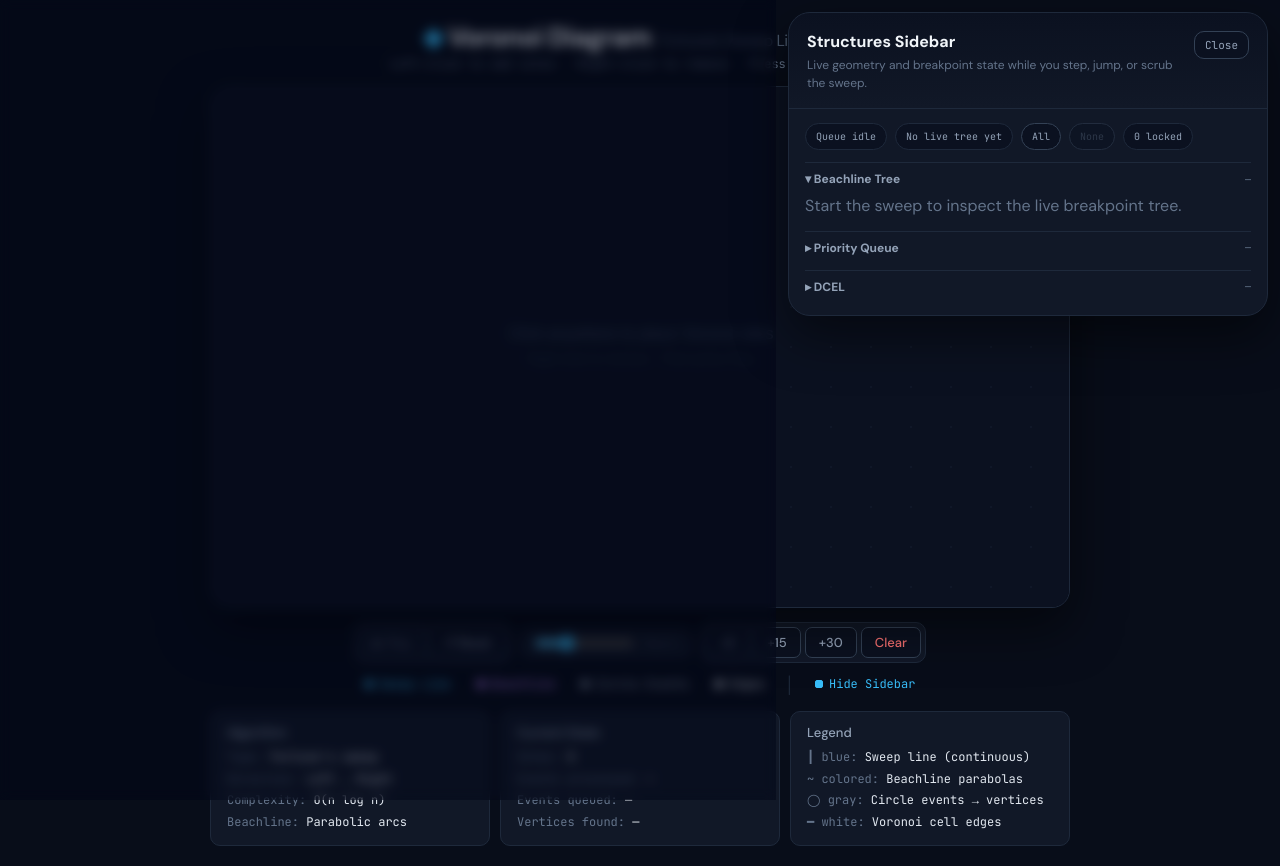
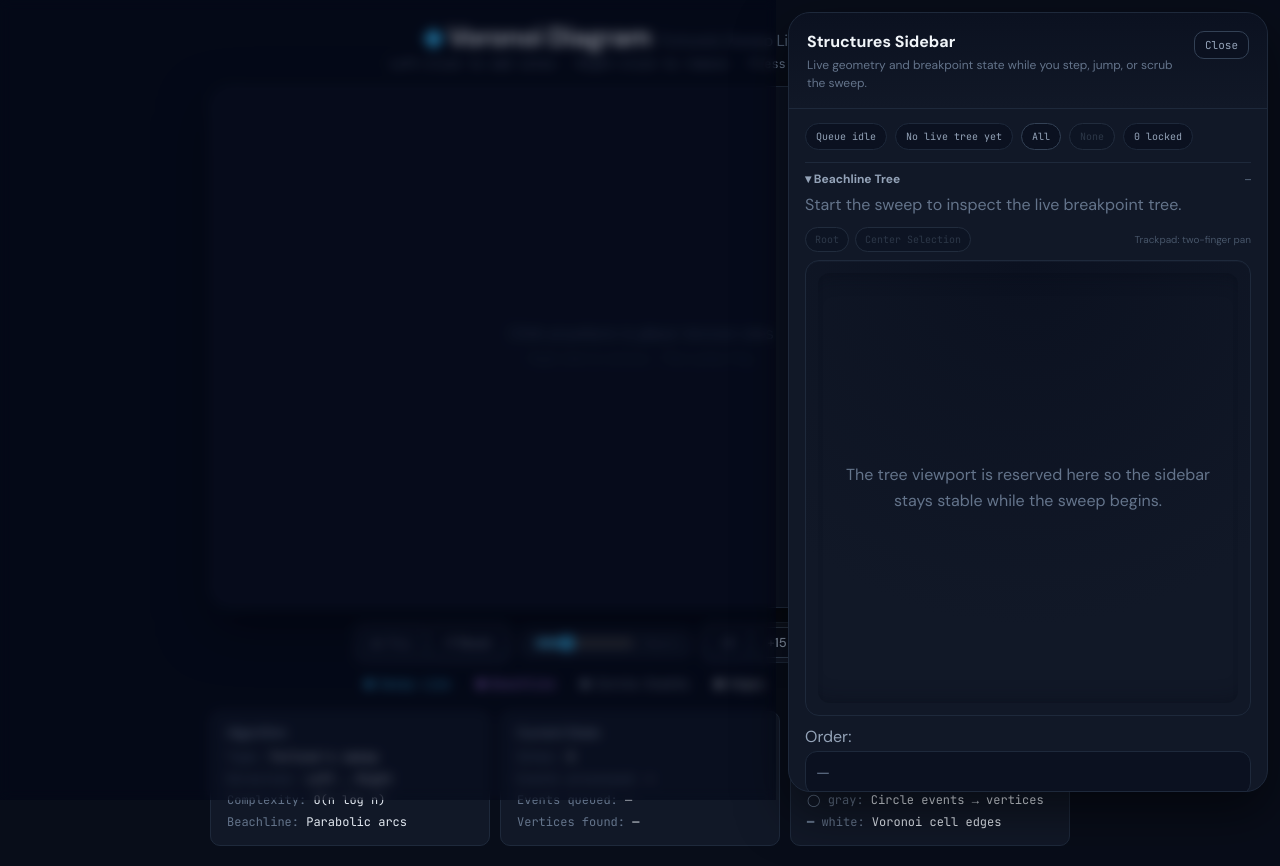
Before and after one commit to nedcut/voronoi-fortune-simulator, a React (Vite) app: page / in a window 1280 px wide. Built offline with nearby package versions, Linux system fonts and the light colour scheme.

Commit message:
Improve sweep scrubbing and beachline rendering fidelity

```diff
--- a/src/VoronoiVisualizer.jsx
+++ b/src/VoronoiVisualizer.jsx
@@ -908,7 +908,7 @@ function col(i){ return COLS[i%COLS.length]; }
 
 function makeHudState(algo, sweepX) {
   return {
-    sweepX: Math.round(sweepX),
+    sweepX: roundCoord(sweepX, 2),
     stepCount: algo ? algo.stepCount : null,
     queueLength: algo ? algo.getQueueLength() : null,
     vertices: algo ? algo.vertices.length : null,
@@ -1145,6 +1145,14 @@ function layoutBeachlineTree(tree) {
   return { width, height, nodes: renderedNodes, nodesById };
 }
 
+function getParabolaSampleCount(arc, sweepX) {
+  const span = Math.max(0, arc.yBot - arc.yTop);
+  const directrixGap = Math.max(2, Math.abs(arc.site.x - sweepX));
+  const baseSegments = Math.ceil(span / 3);
+  const curvatureBoost = Math.ceil(180 / directrixGap);
+  return clamp(baseSegments + curvatureBoost, 96, 320);
+}
+
 function drawArcStroke(ctx, arc, sweepX, W, H, strokeStyle, lineWidth, alpha = 1) {
   const y0 = Math.max(0, arc.yTop);
   const y1 = Math.min(H, arc.yBot);
@@ -1154,15 +1162,17 @@ function drawArcStroke(ctx, arc, sweepX, W, H, strokeStyle, lineWidth, alpha = 1
   ctx.strokeStyle = strokeStyle;
   ctx.lineWidth = lineWidth;
   ctx.globalAlpha = alpha;
+  ctx.lineCap = "round";
+  ctx.lineJoin = "round";
   ctx.beginPath();
-  const N = 80;
+  const N = getParabolaSampleCount(arc, sweepX);
   const dy = (y1 - y0) / N;
   let started = false;
   for (let i = 0; i <= N; i++) {
     const y = y0 + i * dy;
     const x = parabolaX(arc.site, sweepX, y);
-    if (!isFinite(x) || x < -100 || x > W + 100) continue;
-    const cx = Math.max(-10, Math.min(W + 10, x));
+    if (!isFinite(x) || x < -140 || x > W + 140) continue;
+    const cx = Math.max(-18, Math.min(W + 18, x));
     if (!started) {
       ctx.moveTo(cx, y);
       started = true;
@@ -1392,8 +1402,9 @@ function drawSidebarFocuses(ctx, pinnedSidebarFocuses, hoveredSidebarFocus, beac
 
 // ─── Canvas draw ────────────────────────────────────────────────────────────
 function draw(ctx, W, H, sites, algo, displaySweepX, opts, preview, mode, theme, pinnedSidebarFocuses = [], hoveredSidebarFocus = null) {
-  const dpr = window.devicePixelRatio||1;
-  ctx.save(); ctx.scale(dpr,dpr);
+  const renderScale = ctx.canvas.width / W;
+  ctx.save();
+  ctx.setTransform(renderScale, 0, 0, renderScale, 0, 0);
   ctx.clearRect(0,0,W,H);
 
   ctx.fillStyle = theme.bg; ctx.fillRect(0,0,W,H);
@@ -1548,10 +1559,71 @@ function BeachlineTreeView({
   onLeaveTree,
   onToggleNode,
 }) {
+  const emptyViewportStyle = {
+    position:"relative",
+    border:`1px solid ${theme.panelBorder}`,
+    borderRadius:14,
+    background:`radial-gradient(circle at top, ${theme.btnBg} 0%, ${theme.panelBg} 72%)`,
+    padding:12,
+    boxShadow:`inset 0 1px 0 ${theme.panelBorder}55`,
+  };
+
   if (!debug?.tree) {
     return (
-      <div style={{ color: theme.textDim, lineHeight: 1.6 }}>
-        Start the sweep to inspect the live breakpoint tree.
+      <div>
+        <div style={{ color: theme.textDim, lineHeight: 1.5, marginBottom: 10 }}>
+          Start the sweep to inspect the live breakpoint tree.
+        </div>
+        <div style={{display:"flex",alignItems:"center",justifyContent:"space-between",gap:8,marginBottom:8}}>
+          <div style={{display:"flex",gap:6,flexWrap:"wrap"}}>
+            <button disabled style={{
+              background:theme.btnBg,border:`1px solid ${theme.btnBorder}`,borderRadius:999,padding:"5px 9px",
+              cursor:"default",color:theme.textDimmer,opacity:0.5,fontSize:10,fontFamily:"'JetBrains Mono',monospace"
+            }}>
+              Root
+            </button>
+            <button disabled style={{
+              background:theme.btnBg,border:`1px solid ${theme.btnBorder}`,borderRadius:999,padding:"5px 9px",
+              cursor:"default",color:theme.textDimmer,opacity:0.5,fontSize:10,fontFamily:"'JetBrains Mono',monospace"
+            }}>
+              Center Selection
+            </button>
+          </div>
+          <div style={{color:theme.textDimmer,fontSize:10}}>Trackpad: two-finger pan</div>
+        </div>
+        <div style={emptyViewportStyle}>
+          <div style={{
+            height:"min(430px, 54vh)",
+            minHeight:280,
+            display:"flex",
+            alignItems:"center",
+            justifyContent:"center",
+            color:theme.textDim,
+            textAlign:"center",
+            lineHeight:1.6,
+            padding:"0 24px",
+          }}>
+            The tree viewport is reserved here so the sidebar stays stable while the sweep begins.
+          </div>
+          <div style={{
+            pointerEvents:"none",
+            position:"absolute",
+            inset:12,
+            borderRadius:12,
+            boxShadow:`inset 0 18px 24px -24px ${theme.pageBg}, inset 0 -18px 24px -24px ${theme.pageBg}`,
+          }}/>
+        </div>
+        <div style={{ color: theme.textMuted, marginTop: 10, marginBottom: 4 }}>Order:</div>
+        <div style={{
+          color: theme.textDim,
+          lineHeight: 1.6,
+          background: theme.btnBg,
+          border:`1px solid ${theme.panelBorder}`,
+          borderRadius:12,
+          padding:"8px 10px",
+        }}>
+          —
+        </div>
       </div>
     );
   }
@@ -2276,6 +2348,8 @@ function StructuresSidebar({
 
 // ─── Component ──────────────────────────────────────────────────────────────
 export default function VoronoiVisualizer() {
+  const FINE_SCRUB_STEP = 0.25;
+  const COARSE_SCRUB_STEP = 2;
   const [sites, setSites] = useState([]);
   const [mode, setMode] = useState("place");
   const [playing, setPlaying] = useState(false);
@@ -2626,8 +2700,8 @@ export default function VoronoiVisualizer() {
   useEffect(()=>{
     const handler=(e)=>{
       if(e.target.tagName==="INPUT")return;
-      if(e.key==="ArrowRight"&&(mode==="animate"||mode==="done")&&!playing){e.preventDefault();stepPx(e.shiftKey?10:1);}
-      else if(e.key==="ArrowLeft"&&(mode==="animate"||mode==="done")&&!playing){e.preventDefault();stepPx(e.shiftKey?-10:-1);}
+      if(e.key==="ArrowRight"&&(mode==="animate"||mode==="done")&&!playing){e.preventDefault();stepPx(e.shiftKey?COARSE_SCRUB_STEP:FINE_SCRUB_STEP);}
+      else if(e.key==="ArrowLeft"&&(mode==="animate"||mode==="done")&&!playing){e.preventDefault();stepPx(e.shiftKey?-COARSE_SCRUB_STEP:-FINE_SCRUB_STEP);}
       else if(e.key===" "){
         e.preventDefault();
         if(mode==="animate")setPlaying(p=>{prevTimestamp.current=0;return!p;});
@@ -2637,7 +2711,7 @@ export default function VoronoiVisualizer() {
     };
     window.addEventListener("keydown",handler);
     return()=>window.removeEventListener("keydown",handler);
-  },[mode,playing,stepPx,stepToNext,startPlay,sites.length]);
+  },[mode,playing,stepPx,stepToNext,startPlay,sites.length,FINE_SCRUB_STEP,COARSE_SCRUB_STEP]);
 
   const reset=useCallback(()=>{
     setPlaying(false);cancelAnimationFrame(anim.current);
@@ -2672,6 +2746,10 @@ export default function VoronoiVisualizer() {
   const sidebarButtonLabel = showPanel ? "Hide Sidebar" : "Open Sidebar";
   const layoutMaxWidth = isDockedSidebar ? Math.max(1360, dockedSidebarWidth + 920) : 980;
   const stageMaxWidth = 860;
+  const targetRenderWidth = 3840;
+  const renderScale = Math.max(dpr, targetRenderWidth / W);
+  const renderBufferWidth = Math.round(W * renderScale);
+  const renderBufferHeight = Math.round(H * renderScale);
 
   return(
     <div style={{minHeight:"100vh",background:theme.pageBg,color:theme.text,fontFamily:"'DM Sans',sans-serif",display:"flex",flexDirection:"column",alignItems:"center",padding:"20px 16px",position:"relative"}}>
@@ -2697,7 +2775,7 @@ export default function VoronoiVisualizer() {
           </div>
 
           <div style={{width:"100%",maxWidth:stageMaxWidth,position:"relative",borderRadius:18,overflow:"hidden",border:`1px solid ${theme.panelBorder}`,boxShadow:theme.shadow,flexShrink:0}}>
-            <canvas ref={cvs} width={W*dpr} height={H*dpr} onClick={onClick} onContextMenu={onCtx}
+            <canvas ref={cvs} width={renderBufferWidth} height={renderBufferHeight} onClick={onClick} onContextMenu={onCtx}
               onMouseDown={onMouseDown} onMouseMove={onMouseMove} onMouseUp={onMouseUp}
               style={{width:"min(860px,calc(100vw - 32px))",height:"auto",cursor:mode==="place"?(dragging.current?"grabbing":"crosshair"):canvasCursor,display:"block"}}/>
 
@@ -2722,12 +2800,12 @@ export default function VoronoiVisualizer() {
                   <button onClick={()=>{setPlaying(p=>!p);prevTimestamp.current=0;}} disabled={mode==="done"}
                     style={{...bS(!playing),opacity:mode==="done"?0.4:1}}>
                     {playing?"⏸ Pause":"▶ Resume"}</button>
-                  <button onClick={()=>stepPx(-1)} disabled={playing}
+                  <button onClick={()=>stepPx(-FINE_SCRUB_STEP)} disabled={playing}
                     style={{...bS(false),opacity:playing?0.4:1}}>
-                    ← 1px</button>
-                  <button onClick={()=>stepPx(1)} disabled={playing||mode==="done"}
+                    ← {FINE_SCRUB_STEP}px</button>
+                  <button onClick={()=>stepPx(FINE_SCRUB_STEP)} disabled={playing||mode==="done"}
                     style={{...bS(false),opacity:(playing||mode==="done")?0.4:1}}>
-                    1px →</button>
+                    {FINE_SCRUB_STEP}px →</button>
                   <button onClick={stepToNext} disabled={playing||mode==="done"}
                     style={{...bS(false),opacity:(playing||mode==="done")?0.4:1}}>
                     Next event →</button>
```
Also changed, not shown: 1 other file (tests, documents, lock files or other folders).
